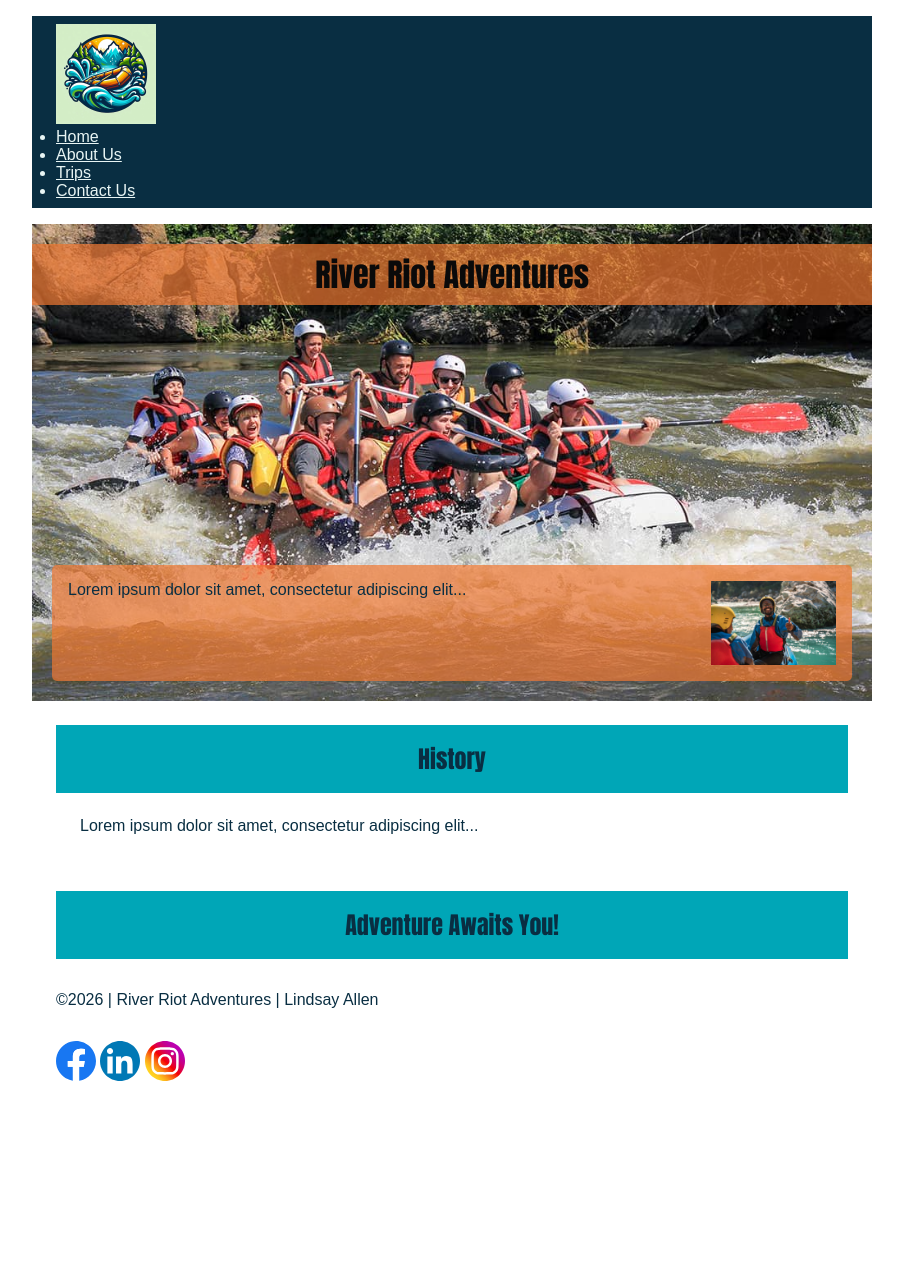
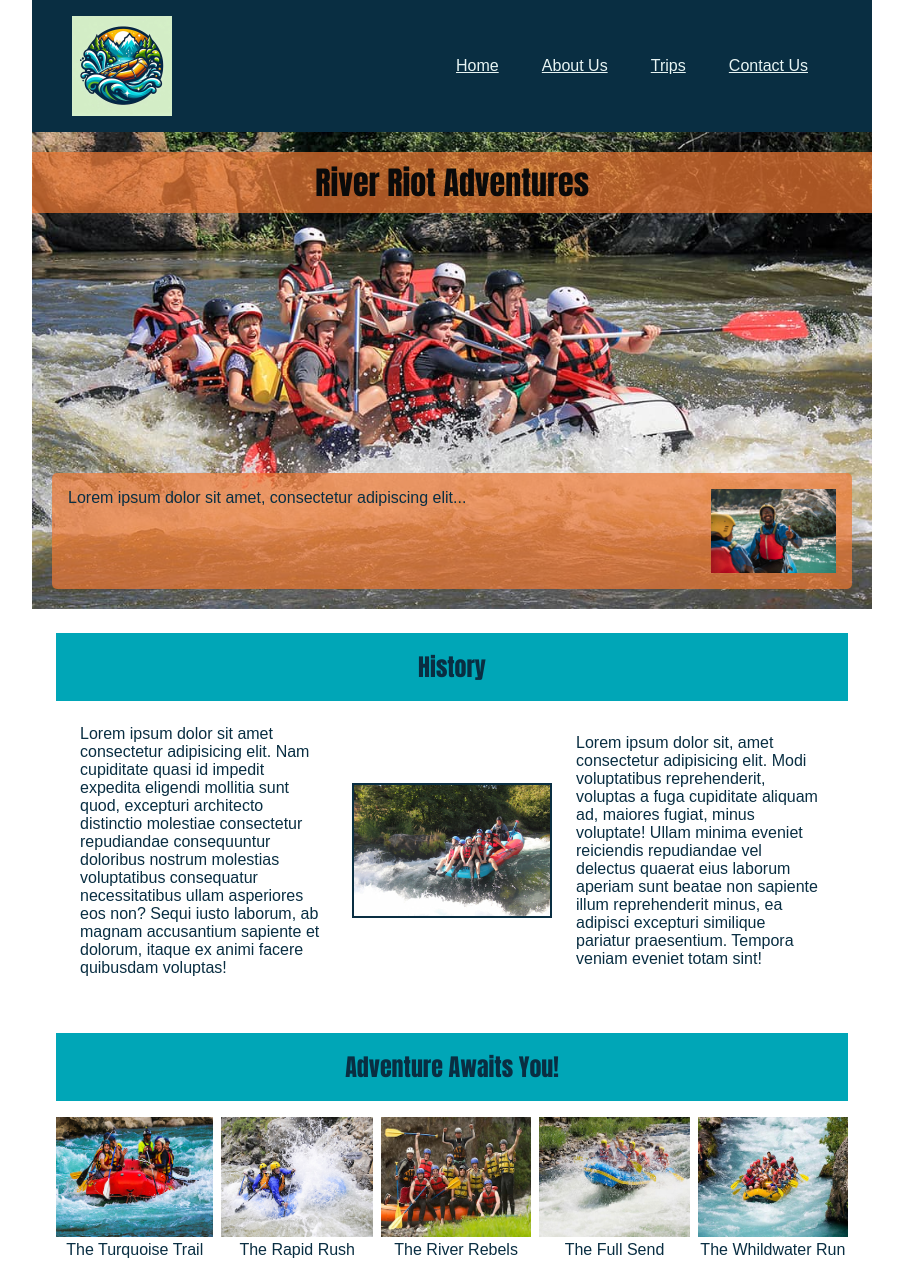
Before and after one commit to lindzjae/wdd130, a plain HTML site: page wwr/about.html in a window 1280 px wide. Shown: the top 1280 px of the page, without its empty margins (188-1091 px from the left). Before the commit the page ends 1109 px from the top, so only its background shows below. Drawn offline with Linux system fonts and the light colour scheme.

Commit message:
rafting layout week 4 commit 1

```diff
--- a/wwr/about.html
+++ b/wwr/about.html
@@ -12,8 +12,9 @@
 
 <body>
     <header>
+        <img src="images/wwrlogo.jpg" alt="River Riot Adventures Logo featuring whitewater raft, rapids, river, and mountains" width="100">
         <nav>
-            <img src="images/wwrlogo.jpg" alt="River Riot Adventures Logo featuring whitewater raft, rapids, river, and mountains" width="100">
+
             <ul>
                 <li><a href="index.html">Home</a></li>
                 <li><a href="about.html">About Us</a></li>
@@ -32,12 +33,36 @@
                 <p>Lorem ipsum dolor sit amet, consectetur adipiscing elit...</p>
             </article>
         </div>
-        <section>
+        <section class="history">
             <h2>History</h2>
-            <p>Lorem ipsum dolor sit amet, consectetur adipiscing elit...</p>
+            <p>Lorem ipsum dolor sit amet consectetur adipisicing elit. Nam cupiditate quasi id impedit expedita eligendi mollitia sunt quod, excepturi architecto distinctio molestiae consectetur repudiandae consequuntur doloribus nostrum molestias voluptatibus consequatur necessitatibus ullam asperiores eos non? Sequi iusto laborum, ab magnam accusantium sapiente et dolorum, itaque ex animi facere quibusdam voluptas!</p>
+            <img src="images/fun-rafting.jpg" alt="A group of rafters enjoy a small drop in the rapids">
+            <p>Lorem ipsum dolor sit, amet consectetur adipisicing elit. Modi voluptatibus reprehenderit, voluptas a fuga cupiditate aliquam ad, maiores fugiat, minus voluptate! Ullam minima eveniet reiciendis repudiandae vel delectus quaerat eius laborum aperiam sunt beatae non sapiente illum reprehenderit minus, ea adipisci excepturi similique pariatur praesentium. Tempora veniam eveniet totam sint!</p>
         </section>
-        <section>
+        <section class="adventures">
             <h2>Adventure Awaits You!</h2>
+            <div class="adventure-gallery">
+                <figure>
+                    <img src="images/rafting1.jpg" alt="Group of rafters paddling red raft through turquoise rapids">
+                    <figcaption>The Turquoise Trail</figcaption>
+                </figure>
+                <figure>
+                    <img src="images/rafting2.jpg" alt="Rafters in a blue raft riding through a powerful rapid splash">
+                    <figcaption>The Rapid Rush</figcaption>
+                </figure>
+                <figure>
+                    <img src="images/rafting3.jpg" alt="Group of smiling rafters posing together next to raft">
+                    <figcaption>The River Rebels</figcaption>
+                </figure>
+                <figure>
+                    <img src="images/rafting4.jpg" alt="Group of rafters riding through a large wave in a blue raft">
+                    <figcaption>The Full Send</figcaption>
+                </figure>
+                <figure>
+                    <img src="images/rafting5.jpg" alt="Group of rafters paddling a yellow raft through whitewater rapids">
+                    <figcaption>The Whildwater Run</figcaption>
+                </figure>
+            </div>
         </section>
     </main>
 
--- a/wwr/styles/rafting.css
+++ b/wwr/styles/rafting.css
@@ -17,6 +17,27 @@
 header {
     background-color: var(--primary-color);
     color: var(--accent2-color);
+    display: grid;
+    grid-template-columns: 40px auto 1fr 400px 40px;
+    grid-template-rows: 16px auto 16px;
+    align-items: center;
+}
+
+header img {
+    grid-column: 2 / 3;
+    grid-row: 2 / 3;
+}
+
+header nav {
+    grid-column: 4 / 5;
+    grid-row: 2 / 3;
+}
+
+header nav ul {
+    display: flex;
+    list-style: none;
+    gap: 16px;
+    justify-content: space-between;
 }
 
 body {
@@ -77,6 +98,26 @@ section h2 {
     padding: 16px;
 }
 
+section img {
+    width: 100%;
+    height: auto;
+}
+
+.history {
+    display: grid;
+    grid-template-columns: 1fr 200px 1fr;
+    align-items: center;
+}
+
+.history h2 {
+    grid-column: 1 / -1;
+}
+
+.history img {
+    width: 100%;
+    border: 2px solid var(--primary-color);
+}
+
 header a {
     color: var(--accent2-color);
 }
@@ -106,3 +147,31 @@ p {
     margin: 0;
     padding: 0;
 }
+
+.adventure-gallery {
+    display: flex;
+    margin-top: 16px;
+    justify-content: space-around;
+    gap: 8px;
+}
+
+.adventure-gallery img {
+    width: 100%;
+    height: 120px;
+}
+
+figcaption {
+    text-align: center;
+    color: var(--primary-color)
+}
+
+footer {
+    display: grid;
+    grid-template-columns: 1fr auto;
+    align-items: center;
+}
+
+.socialmedia {
+    display: flex;
+    gap: 8px;
+}
```
Also changed, not shown: wwr/images/fun-rafting.jpg (added), wwr/images/rafting1.jpg (added), wwr/images/rafting2.jpg (added), wwr/images/rafting3.jpg (added), wwr/images/rafting4.jpg (added), wwr/images/rafting5.jpg (added).
